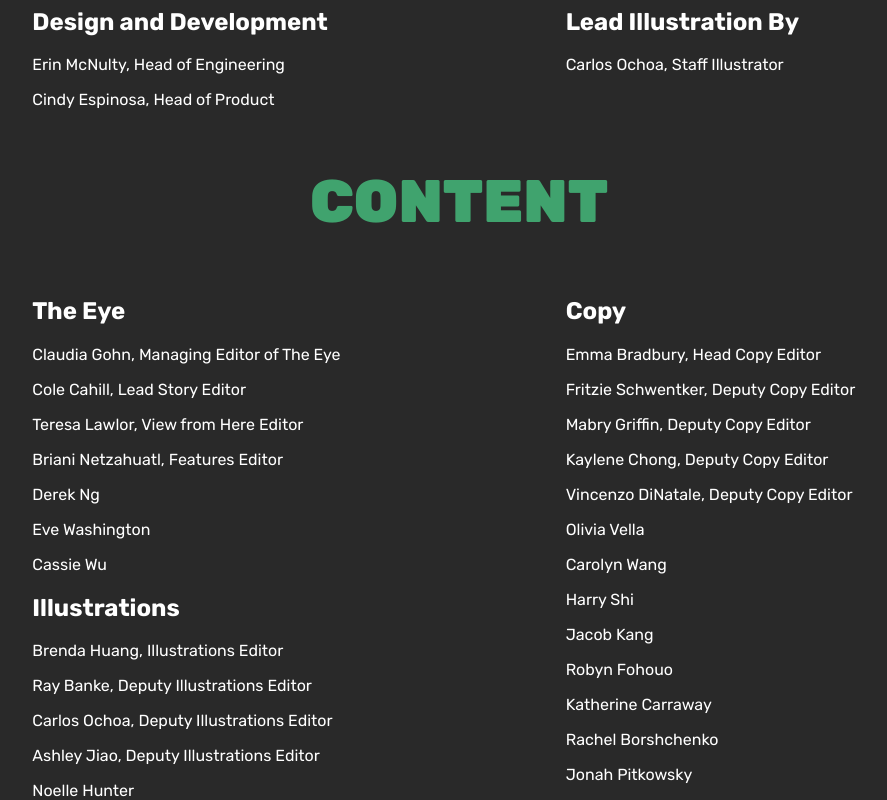
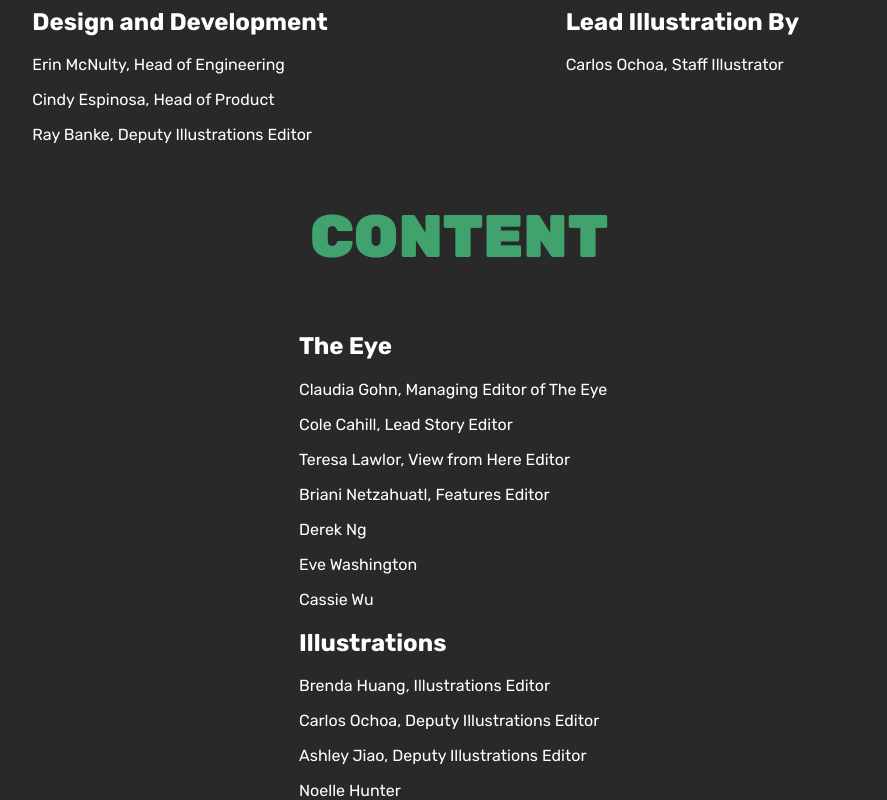
Before and after one commit to spectatorpublishing/pride-edition, a React (Create React App) app: page / in a window 1280 px wide. Shown: the part 3640-4440 px from the top of the page, without its empty margins (181-1068 px from the left). Built offline with nearby package versions, Linux system fonts and the light colour scheme; a web font is replaced by a local one.

Commit message:
:books: fixed credits

```diff
--- a/src/containers/Credits.jsx
+++ b/src/containers/Credits.jsx
@@ -61,6 +61,7 @@ const CreditsPage = () => {
                         <h2>Design and Development</h2>
                         <p>Erin McNulty, Head of Engineering</p>
                         <p>Cindy Espinosa, Head of Product</p>
+                        <p>Ray Banke, Deputy Illustrations Editor</p>
                     </SubDiv>
 
                     <SubDiv>
@@ -84,7 +85,6 @@ const CreditsPage = () => {
                         <div>
                             <h2>Illustrations</h2>
                             <p>Brenda Huang, Illustrations Editor</p>
-                            <p>Ray Banke, Deputy Illustrations Editor</p>
                             <p>Carlos Ochoa, Deputy Illustrations Editor</p>
                             <p>Ashley Jiao, Deputy Illustrations Editor</p>
                             <p>Noelle Hunter</p>
@@ -93,7 +93,7 @@ const CreditsPage = () => {
                             <p>Nicole Yang</p>
                         </div>
                     </SubDiv>
-                    <SubDiv>
+                    {/* <SubDiv>
                         <div>
                             <h2>Copy</h2>
                             <p>Emma Bradbury, Head Copy Editor</p>
@@ -120,7 +120,7 @@ const CreditsPage = () => {
                             <p>Leif Wood</p>
                             <p>Renuka Balakrishnan</p>
                         </div>
-                    </SubDiv>
+                    </SubDiv> */}
                 </Row>
             </Text>
         </Wrapper>
```
